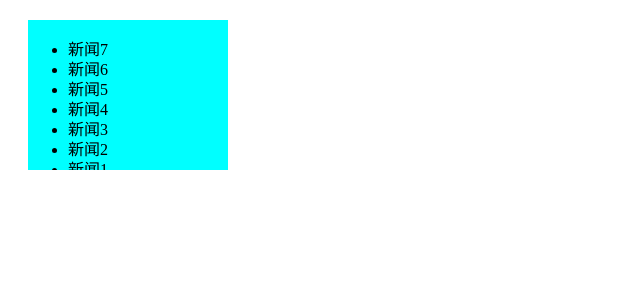
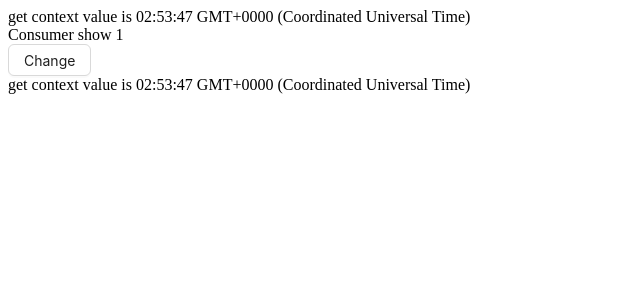
Before and after one commit to zeroskylian/test-react, a React (Create React App) app: page / in a window 1280 px wide. Shown: the top 300 px of the page, without its empty margins (0-640 px from the left). Built offline with nearby package versions, Linux system fonts and the light colour scheme.

Commit message:
TestContext

```diff
--- a/src/Const.ts
+++ b/src/Const.ts
@@ -6,4 +6,5 @@ export interface ThemeContextInterface {
 export const ThemeContext = React.createContext<ThemeContextInterface>({
   value: 1,
 });
+
 ThemeContext.displayName = 'ThemeContext'
--- /dev/null
+++ b/src/Module/Test/Components/TestContext.tsx
@@ -0,0 +1,53 @@
+import React, { Component } from "react";
+import { ThemeContext, ThemeContextInterface } from "../../../Const";
+import { Button } from "antd";
+
+export class TestContext extends Component {
+
+  state: { value: number } = { value: 1 };
+
+  handleChangeValue = () => {
+    this.setState({ value: 2 })
+  }
+
+  render() {
+    return (
+      <div>
+        <ThemeContext.Provider value={this.state}>
+        <TestContextGetValue />
+        <TestContextGetConsumer />
+        <Button onClick={this.handleChangeValue}>Change</Button>
+      </ThemeContext.Provider>
+      </div>
+    );
+  }
+}
+
+class TestContextGetValue extends Component {
+  // 必写
+  static contextType = ThemeContext;
+
+  // 必写
+  context!: React.ContextType<typeof ThemeContext>;
+
+  render() {
+    let date = new Date()
+    return (
+      <div>
+        get context value is {date.toTimeString()}
+      </div>
+    );
+  }
+}
+
+class TestContextGetConsumer extends Component {
+  render() {
+    return (
+      <ThemeContext.Consumer>
+        {(value: ThemeContextInterface) => {
+          return <div>Consumer show {value.value}</div>;
+        }}
+      </ThemeContext.Consumer>
+    );
+  }
+}
--- a/src/index.tsx
+++ b/src/index.tsx
@@ -1,18 +1,28 @@
 import React from "react";
 import ReactDOM from "react-dom/client";
 import reportWebVitals from "./reportWebVitals";
-import { News } from "./Module/Test/Components/LifeTime";
-import { ThemeContext } from "./Const";
+import { TestContext } from "./Module/Test/Components/TestContext";
 
 export const root = ReactDOM.createRoot(
   document.getElementById("root") as HTMLElement
 );
 
+class GetTime extends React.Component {
+
+  render() {
+    let date = new Date()
+    return (
+      <div>
+        get context value is {date.toTimeString()}
+      </div>
+    );
+  }
+}
+
 root.render(
   <React.StrictMode>
-    <ThemeContext.Provider value={{ value: 1 }}>
-      <News />
-    </ThemeContext.Provider>
+    <TestContext />
+    <GetTime />
   </React.StrictMode>
 );
 
```
